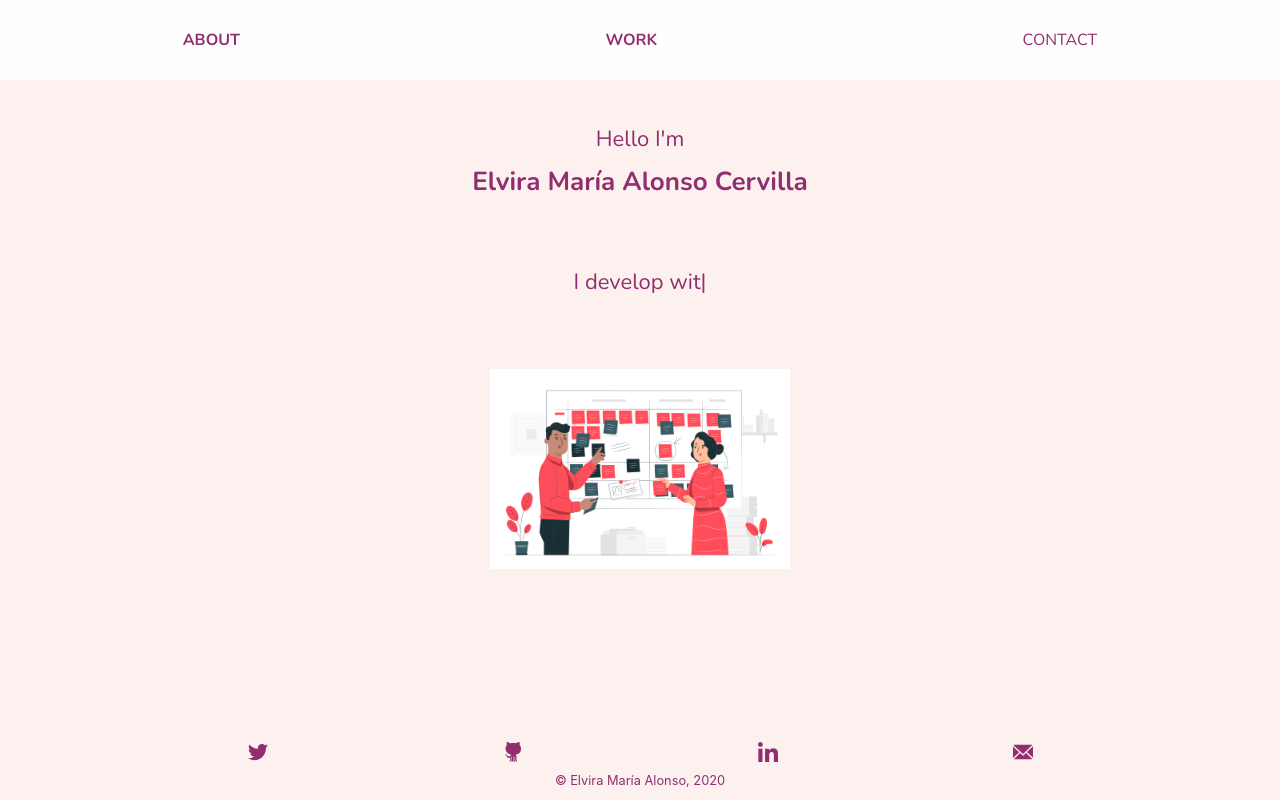
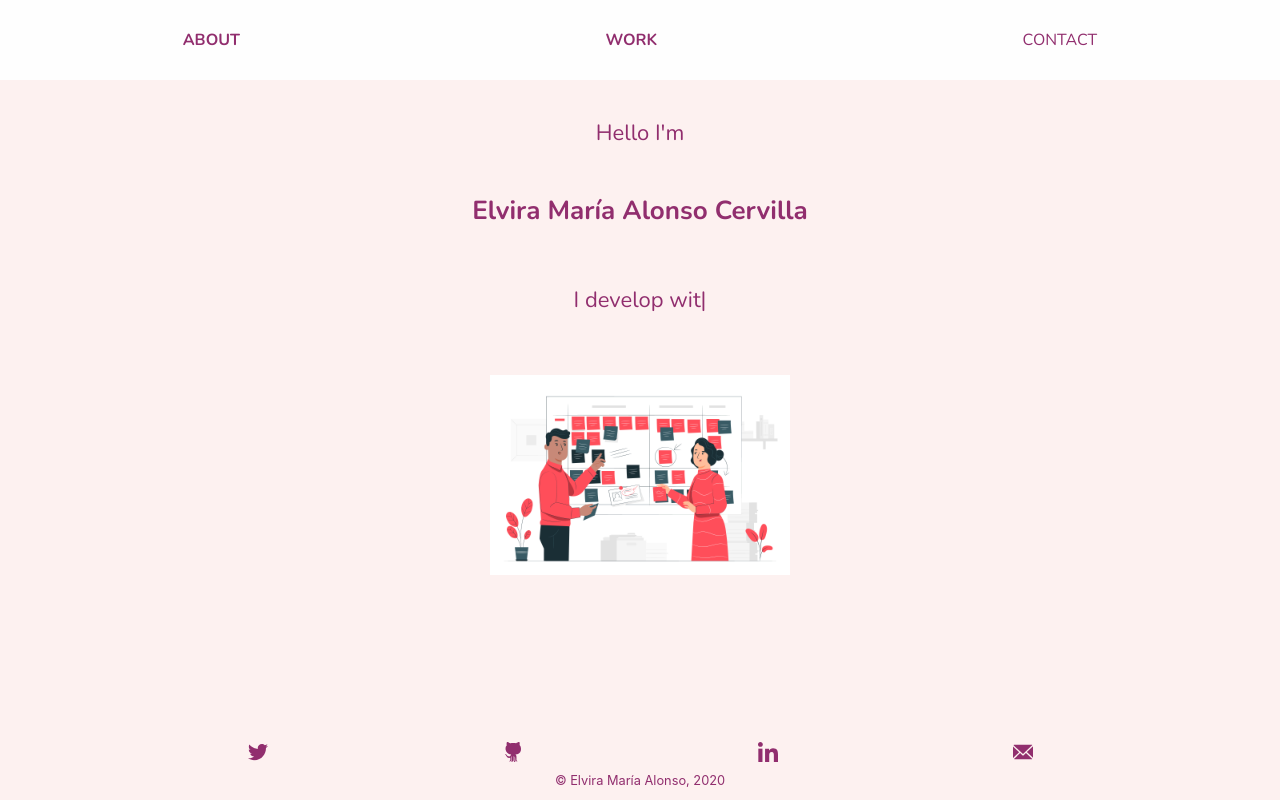
Before and after one commit to elviac94/elvira-alonso-portfolio, a React (Create React App) app: page /#/ in a window 1280 px wide. Built offline with nearby package versions, Linux system fonts and the light colour scheme.

Commit message:
add style change for higher height of device

```diff
--- a/src/stylesheets/layouts/_landing.scss
+++ b/src/stylesheets/layouts/_landing.scss
@@ -19,6 +19,10 @@
       font-size: 26px;
       text-transform: capitalize;
       margin-top: 15px;
+
+      @media all and (min-height:640px){
+        margin-top: 50px;
+      }
     }
   }
 
```
